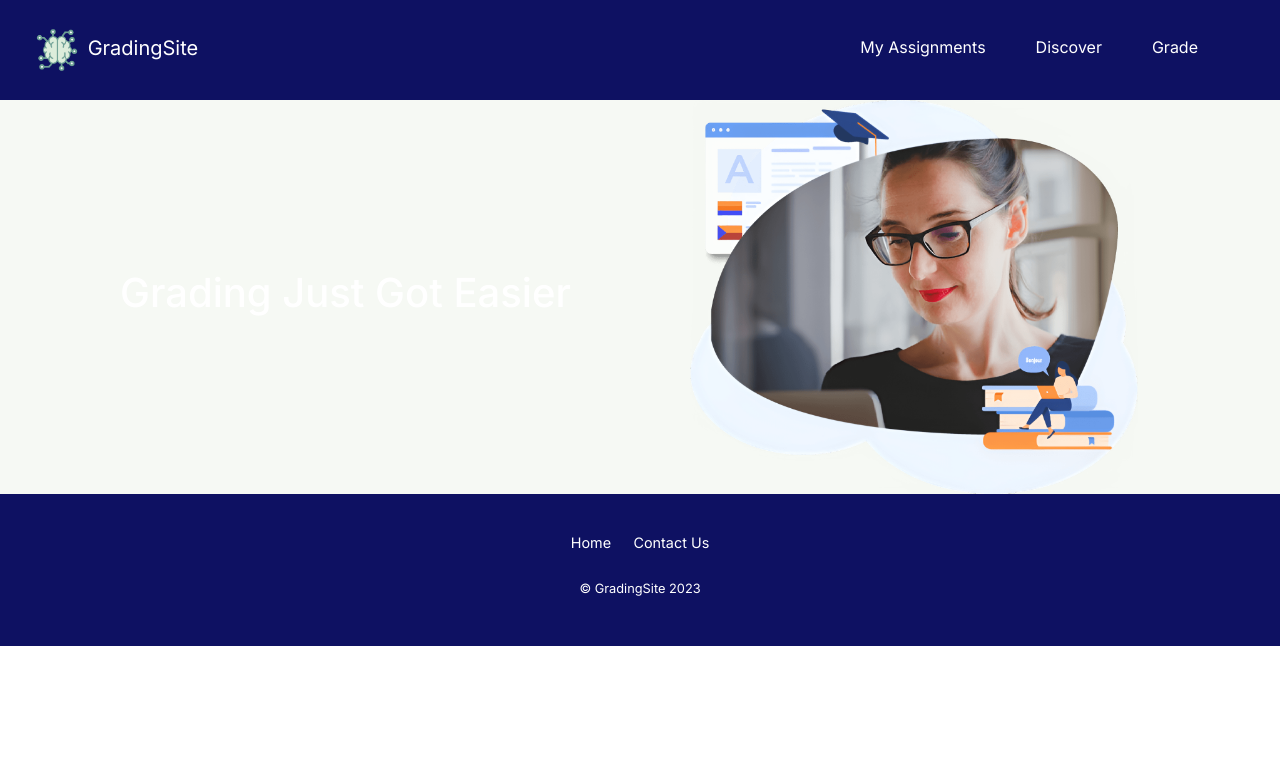
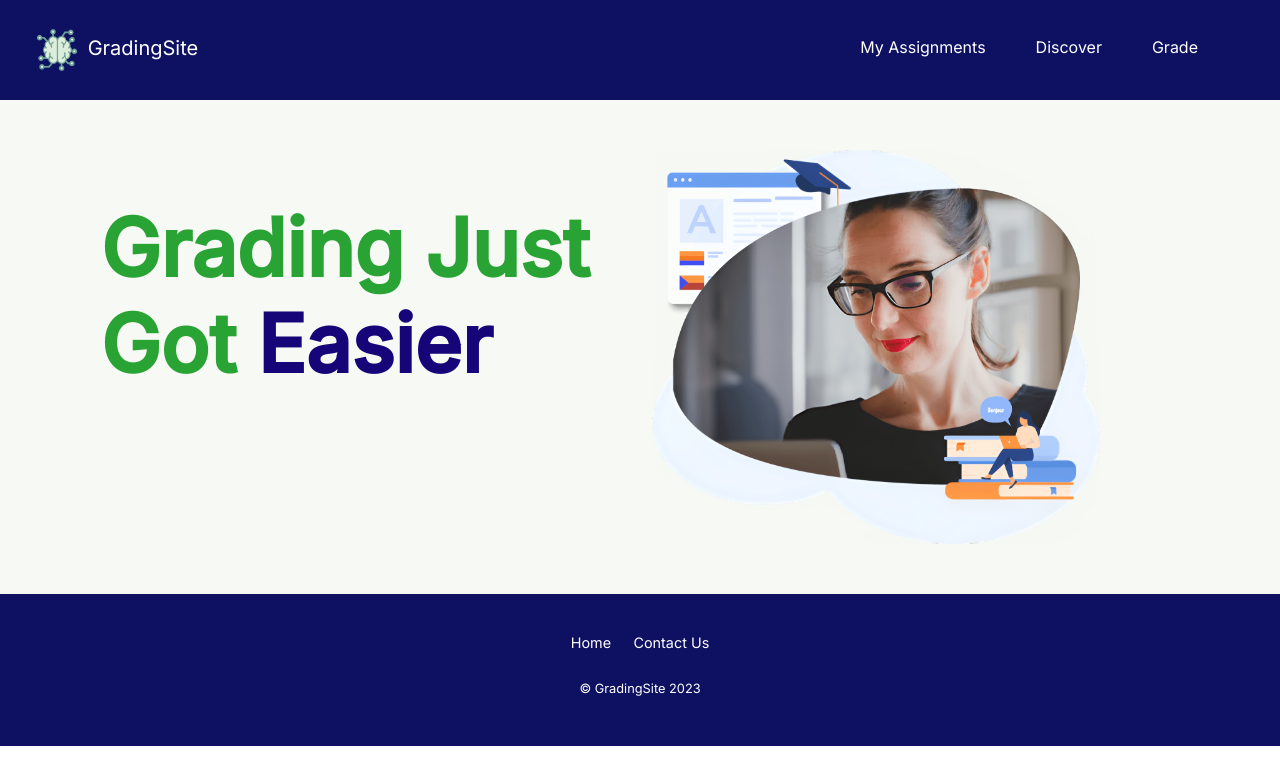
Before and after one commit to coderpr0grammer/GradingSite, a React (Create React App) app: page / in a window 1280 px wide. Shown: the top 784 px of the page. Built offline with nearby package versions, Linux system fonts and the light colour scheme; no server answers.

Commit message:
add title

```diff
--- a/src/components/pages/Home/Home.js
+++ b/src/components/pages/Home/Home.js
@@ -8,15 +8,19 @@ import TeacherAsset from "../../../assets/Teacher-Asset.png";
 export default function Home() {
   return (
     <div id="Home">
-      <Container id="container">
+      <Container fluid id="container" style={{ height: "100%" }}>
         <Row
           style={{
             display: "flex",
-            justifyContent: "center",
-            alignItems: "center",
+            height: "100%",
+            padding: 50,
           }}
         >
-          <Col style={{display: 'flex', justifyContent: 'flex-start', alignItems: 'flex-start', padding: 50, height: '100%'}}><h1>Grading Just Got Easier</h1></Col>
+          <Col style={{display: 'flex', justifyContent: 'center', paddingTop: 50}}>
+            <h1 style={{color: "#28A334", fontSize: 80, fontWeight:1000}}>
+              Grading Just <br></br>Got <span style={{color: '#150578'}}>Easier</span>
+            </h1>
+          </Col>
           <Col style={{ display: "flex", justifyContent: "flex-start" }}>
             <img
               alt="GradingSite"
```
